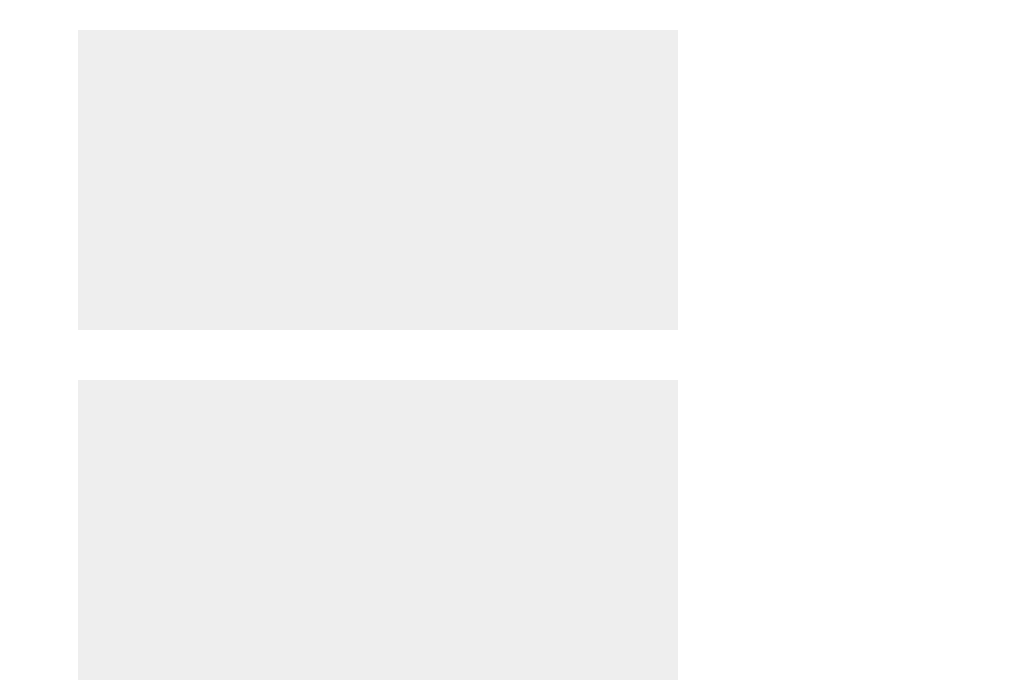
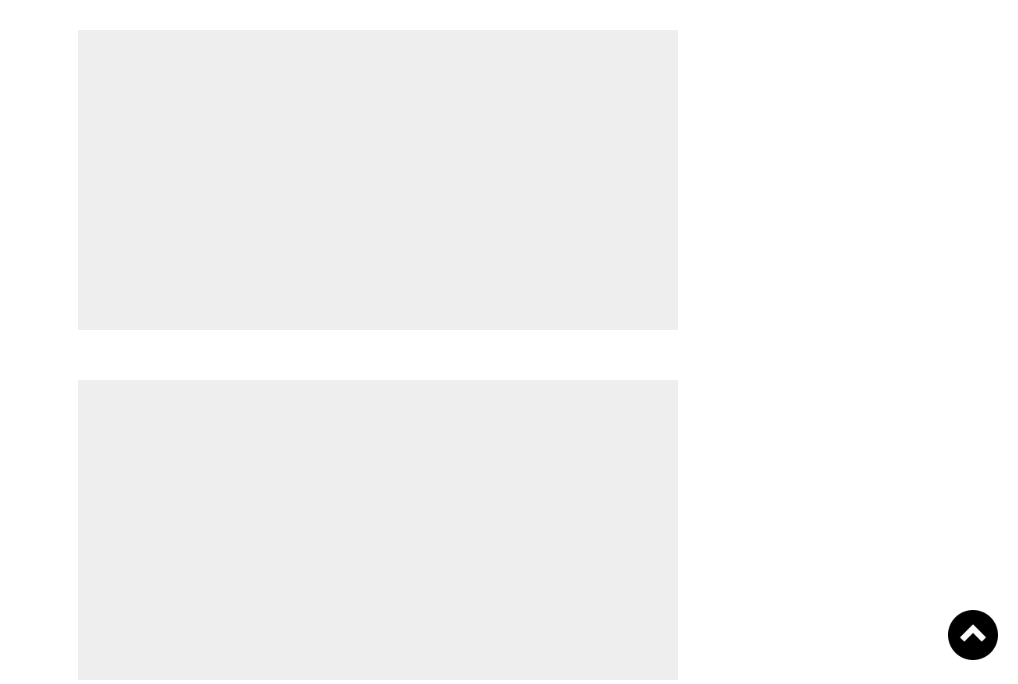
Before and after one commit to villains7/JavaScript-practice-pagetop, a plain HTML site: page index.html in a window 1280 px wide. Shown: the part 116-800 px from the top of the page, without its empty margins (262-1280 px from the left). Drawn offline with Linux system fonts and the light colour scheme.

Commit message:
トップに戻るボタン練習

```diff
--- a/index.html
+++ b/index.html
@@ -20,7 +20,7 @@
 
     <span id="back">
       <a href="#">
-        <img src="img/arrow.png" alt="">
+        <img src="css/arrow.png" alt="">
       </a>
     </span>
 
```
Also changed, not shown: css/arrow.png (renamed from img /arrow.png), 3 other files.
